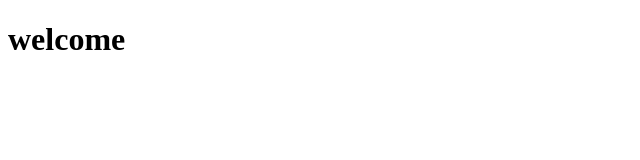
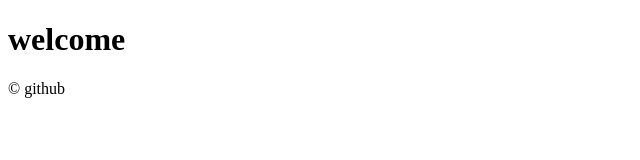
Before and after one commit to muhammedsanharkt/test-github, a plain HTML site: page index.html in a window 1280 px wide. Shown: the full height of the page, 0-640 px from the left. Drawn offline with Linux system fonts and the light colour scheme.

Commit message:
first commit

```diff
--- a/index.html
+++ b/index.html
@@ -7,5 +7,8 @@
 </head>
 <body>
     <h1>welcome</h1>
+    <footer>
+        <p>&copy github</p>
+    </footer>
 </body>
 </html>
```
